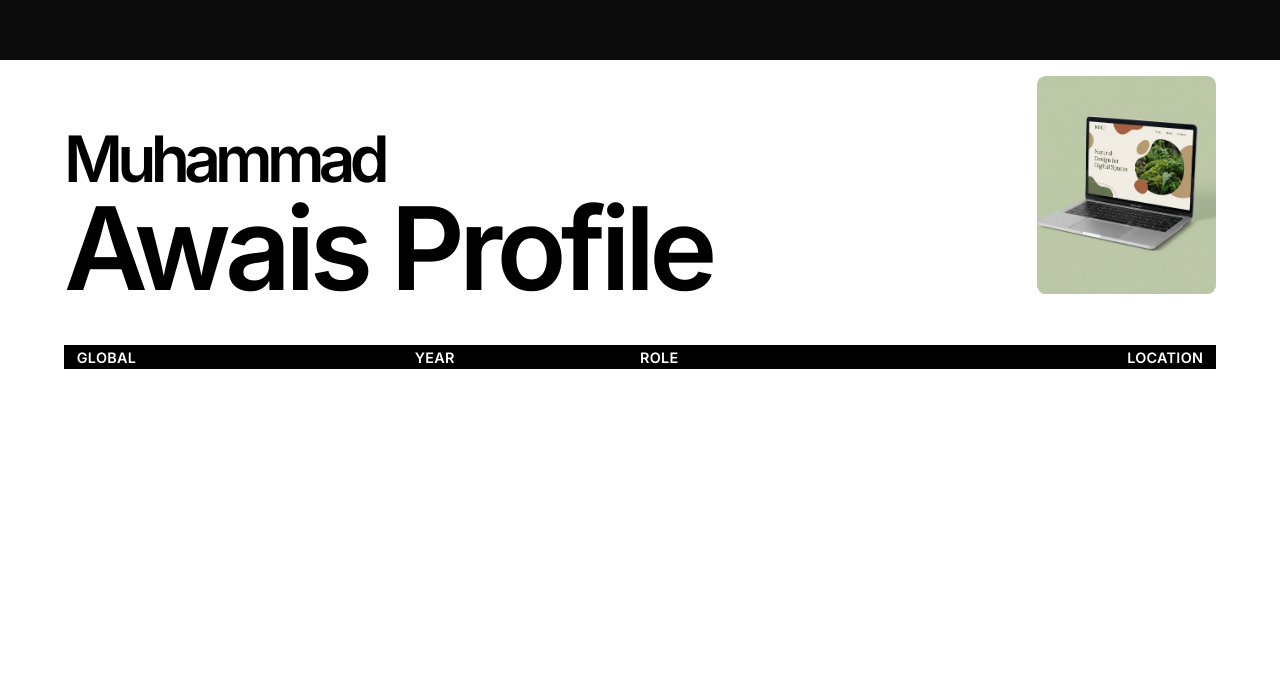
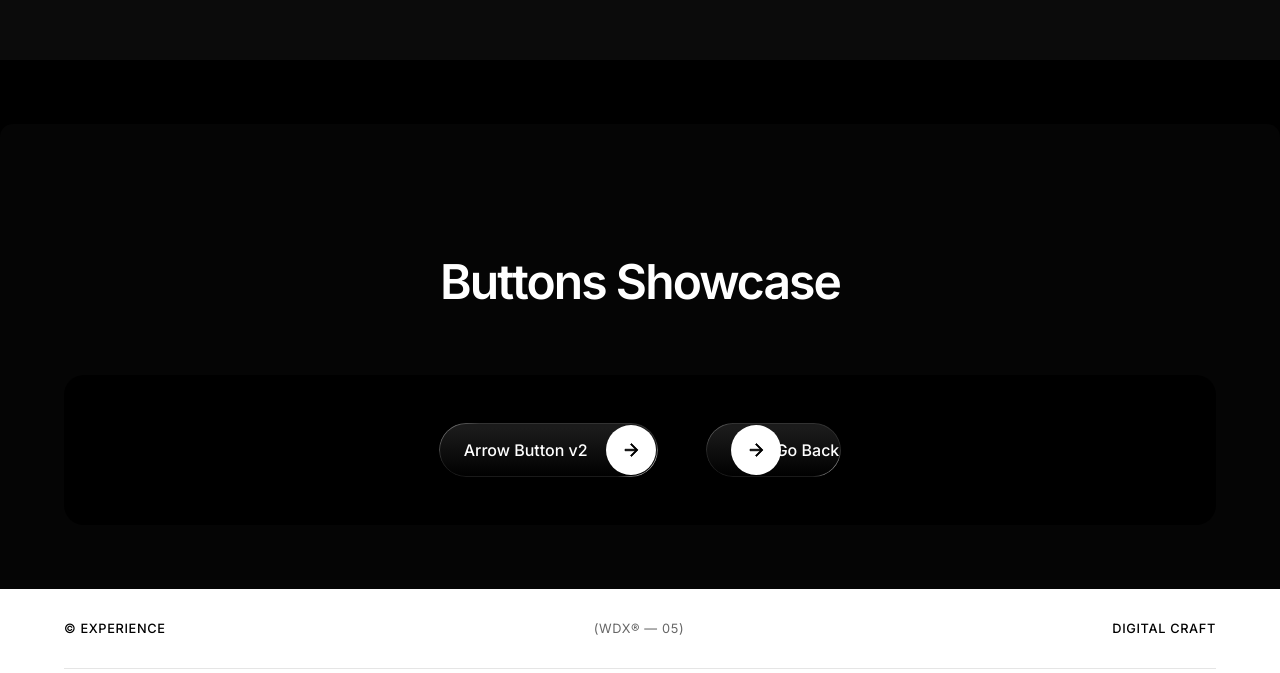
Before and after one commit to awaisavancera-rgb/Portfolio-Awais, a Next.js app: page /portfolio-v2 in a window 1280 px wide. Shown: the part 6574-7247 px from the top of the page. Built offline with nearby package versions, Linux system fonts and the light colour scheme.

Commit message:
feat: add portfolio-v2 page with a new button showcase component and arrow button styling

```diff
--- a/src/app/banner.module.css
+++ b/src/app/banner.module.css
@@ -495,11 +495,12 @@
         position: absolute;
         max-width: 70vw;
         bottom: 5%;
+        right: 0;
+        left: 0;
     }
 
     .footerCTA p {
-        font-size: 3vw;
-        margin-bottom: 2.9vw;
+        display: none;
     }
 
     .sideContent {
--- a/src/app/portfolio-v2/page.tsx
+++ b/src/app/portfolio-v2/page.tsx
@@ -3,6 +3,7 @@
 import Banner from "../banner";
 import { IntroScroll } from "@/components/IntroScroll";
 import { PortfolioV2 } from "@/components/PortfolioV2";
+import { ButtonShowcase } from "@/components/ButtonShowcase";
 import { Expertise } from "@/components/Expertise";
 import { About } from "@/components/About";
 
@@ -12,6 +13,7 @@ export default function PortfolioV2Page() {
             <Banner />
             <IntroScroll />
             <PortfolioV2 />
+            <ButtonShowcase />
             <Expertise />
             <About />
         </main>
--- /dev/null
+++ b/src/components/ArrowButtonV2.tsx
@@ -0,0 +1,23 @@
+import React from 'react';
+import styles from './arrow-button-v2.module.css';
+
+interface ArrowButtonProps {
+    text?: string;
+    direction?: "left" | "right";
+    onClick?: () => void;
+}
+
+export function ArrowButtonV2({ text = "Arrow Button v2", direction = "right", onClick }: ArrowButtonProps) {
+    return (
+        <div className={styles.buttonContainer} data-direction={direction} onClick={onClick}>
+            <span className={styles.text}>{text}</span>
+            <div className={styles.arrowWrapper}>
+                <div className={styles.arrowContainer}>
+                    <svg className={styles.arrow} xmlns="http://www.w3.org/2000/svg" viewBox="0 0 24 24">
+                        <path d="M11.293 4.707 17.586 11H4v2h13.586l-6.293 6.293 1.414 1.414L21.414 12l-8.707-8.707-1.414 1.414z"></path>
+                    </svg>
+                </div>
+            </div>
+        </div>
+    );
+}
--- /dev/null
+++ b/src/components/ButtonShowcase.tsx
@@ -0,0 +1,18 @@
+import React from 'react';
+import { ArrowButtonV2 } from './ArrowButtonV2';
+import styles from './button-showcase.module.css';
+
+export function ButtonShowcase() {
+    return (
+        <section className={styles.showcaseSection}>
+            <h2 className={styles.title}>Buttons Showcase</h2>
+            <div className={styles.buttonsGrid}>
+                {/* Right Arrow Button */}
+                <ArrowButtonV2 text="Arrow Button v2" direction="right" />
+
+                {/* Left Arrow Button */}
+                <ArrowButtonV2 text="Go Back" direction="left" />
+            </div>
+        </section>
+    );
+}
--- /dev/null
+++ b/src/components/arrow-button-v2.module.css
@@ -0,0 +1,119 @@
+.buttonContainer {
+    --padding-top: 2px;
+    --padding-right: 2px;
+    --padding-bottom: 2px;
+    --padding-left: 25px;
+    --gap: 20px;
+    --dimensions: 50px;
+    --arrow-rotation: 45deg;
+    --duration: 0.6s;
+    --ease: cubic-bezier(0.22, 1, 0.36, 1);
+
+    background: linear-gradient(#1b1b1b 10%, #000 100%);
+    border-radius: 100px;
+
+    --height: calc(var(--dimensions) + var(--padding-top) + var(--padding-bottom));
+    padding-left: var(--padding-left);
+    padding-right: calc(var(--gap) + var(--dimensions));
+    height: var(--height);
+    display: flex;
+    align-items: center;
+    width: fit-content;
+    cursor: pointer;
+    position: relative;
+    z-index: 0;
+}
+
+.buttonContainer[data-direction="left"] {
+    padding-right: var(--padding-right);
+    padding-left: calc(var(--gap) + var(--dimensions));
+}
+
+.buttonContainer::before {
+    content: "";
+    pointer-events: none;
+    background: linear-gradient(135deg, #ffffff80 0%, #ffffff1a 15% 85%, #fff 100%);
+    border-radius: 100px;
+    padding: 1px;
+    position: absolute;
+    inset: 0;
+    -webkit-mask-image: linear-gradient(#fff 0 0), linear-gradient(#fff 0 0);
+    mask-image: linear-gradient(#fff 0 0), linear-gradient(#fff 0 0);
+    -webkit-mask-position: 0 0, 0 0;
+    mask-position: 0 0, 0 0;
+    -webkit-mask-size: auto, auto;
+    mask-size: auto, auto;
+    -webkit-mask-repeat: repeat, repeat;
+    mask-repeat: repeat, repeat;
+    -webkit-mask-clip: content-box, border-box;
+    mask-clip: content-box, border-box;
+    -webkit-mask-origin: content-box, border-box;
+    mask-origin: content-box, border-box;
+    -webkit-mask-composite: xor;
+    mask-composite: exclude;
+    -webkit-mask-source-type: auto, auto;
+    mask-mode: match-source, match-source;
+}
+
+.text {
+    font-size: 16px;
+    color: #fff;
+    font-family: var(--font-inter), sans-serif;
+    font-weight: 500;
+}
+
+.arrowWrapper {
+    background: #fff;
+    border-radius: 100px;
+    width: var(--dimensions);
+    height: var(--dimensions);
+    transition: width var(--duration) var(--ease);
+    display: flex;
+    align-items: center;
+    position: absolute;
+    z-index: -1;
+    right: var(--padding-right);
+}
+
+.buttonContainer[data-direction="left"] .arrowWrapper {
+    left: var(--padding-left);
+    right: auto;
+}
+
+.arrowContainer {
+    position: absolute;
+    right: 0;
+    width: var(--dimensions);
+    height: var(--dimensions);
+}
+
+.buttonContainer[data-direction="left"] .arrowContainer {
+    left: 0;
+    right: auto;
+}
+
+.arrow {
+    padding: 16px;
+    --arrow-default-rotation: 0deg;
+    --stroke: #000;
+    min-width: unset;
+    min-height: unset;
+    width: var(--dimensions);
+    height: var(--dimensions);
+    transform: rotate(var(--arrow-default-rotation));
+    transition: transform var(--duration) var(--ease);
+    stroke: var(--stroke);
+    fill: var(--stroke);
+}
+
+.buttonContainer:hover .arrowWrapper {
+    width: calc(100% - var(--padding-right) * 2);
+}
+
+.buttonContainer[data-direction="left"]:hover .arrowWrapper {
+    width: calc(100% - var(--padding-left) * 2);
+}
+
+.buttonContainer:hover .arrow {
+    transform: rotate(var(--arrow-rotation));
+}
--- /dev/null
+++ b/src/components/button-showcase.module.css
@@ -0,0 +1,31 @@
+.showcaseSection {
+    background-color: #050505;
+    width: 100%;
+    padding: 10vw 5vw;
+    display: flex;
+    flex-direction: column;
+    align-items: center;
+    gap: 4rem;
+    font-family: var(--font-inter), sans-serif;
+    border-radius: 1vw;
+    margin: 4rem 0;
+}
+
+.title {
+    font-size: 3rem;
+    font-weight: 700;
+    color: #fff;
+    text-align: center;
+}
+
+.buttonsGrid {
+    display: flex;
+    gap: 3rem;
+    flex-wrap: wrap;
+    justify-content: center;
+    align-items: center;
+    width: 100%;
+    padding: 3rem;
+    background: #000;
+    border-radius: 20px;
+}
```
